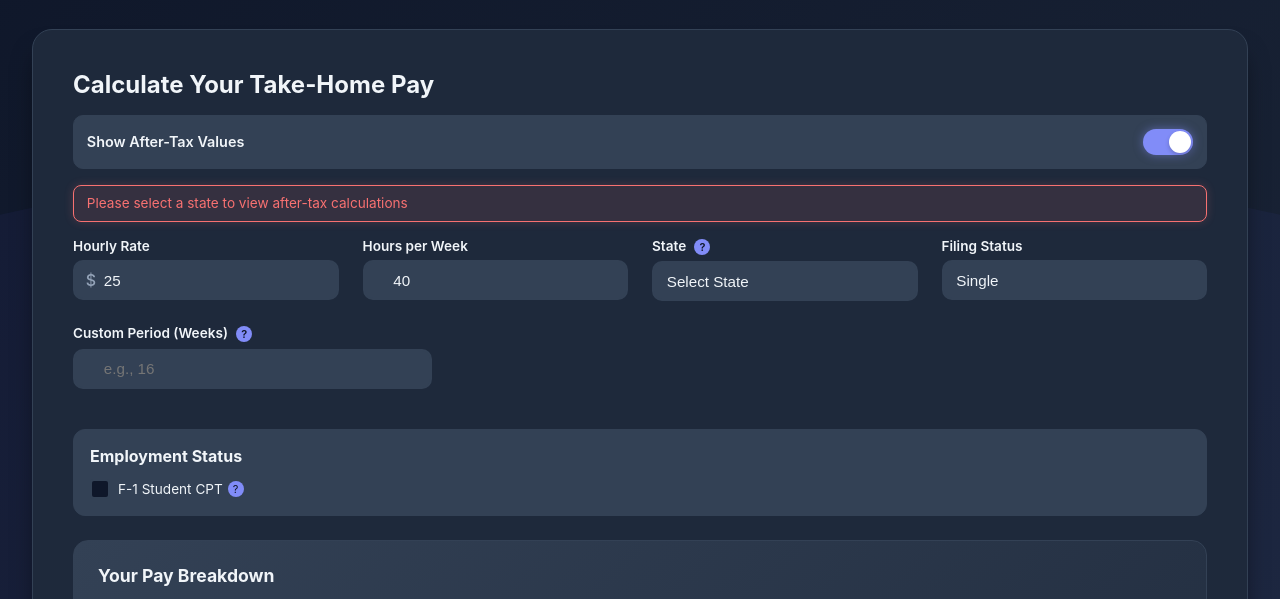
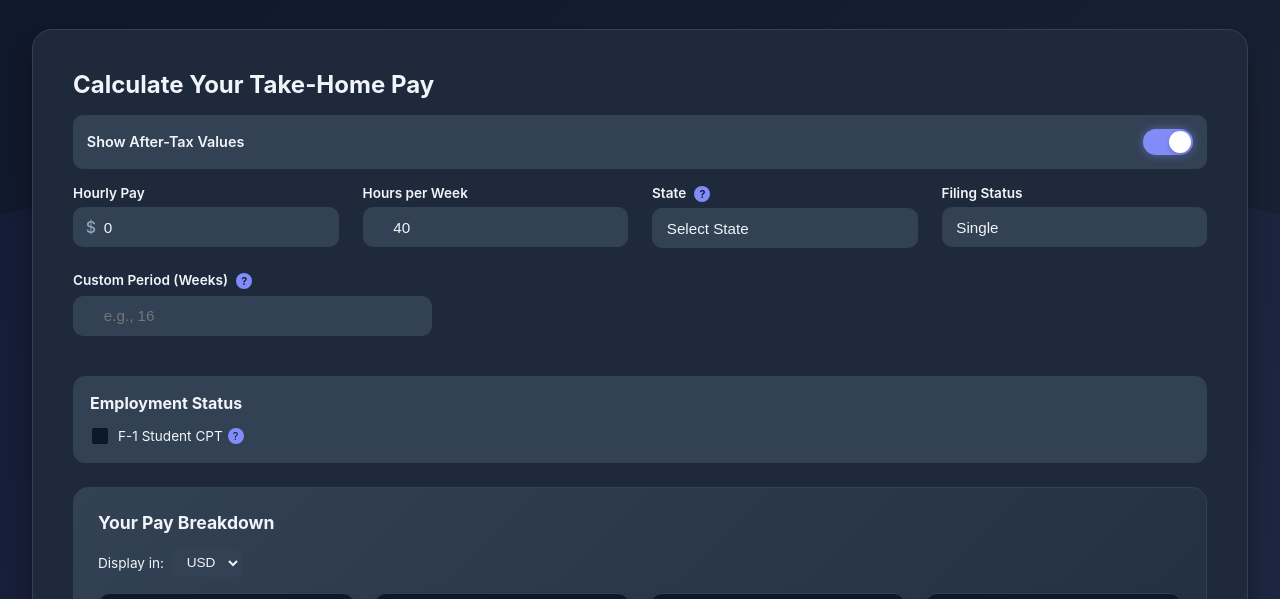
Before and after one commit to pranavb1924/payday, a plain HTML site: page index.html in a window 1280 px wide. Shown: the part 123-722 px from the top of the page. Drawn offline with Linux system fonts and the light colour scheme; no server answers.

Commit message:
Changed input label

```diff
--- a/index.html
+++ b/index.html
@@ -27,7 +27,7 @@
 
       <div class="input-grid">
         <div class="input-group">
-          <label>Hourly Rate</label>
+          <label>Hourly Pay</label>
           <div class="input-wrapper">
             <span class="input-prefix">$</span>
             <input type="number" id="hourlyRate" placeholder="0.00" step="0.01" inputmode="decimal" />
--- a/script.js
+++ b/script.js
@@ -782,6 +782,6 @@
     .getElementById("f1StudentCheckbox")
     .addEventListener("change", updateCalculations);
 
-  document.getElementById("hourlyRate").value = "25";
+  document.getElementById("hourlyRate").value = "0";
   updateCalculations();
 });
```
